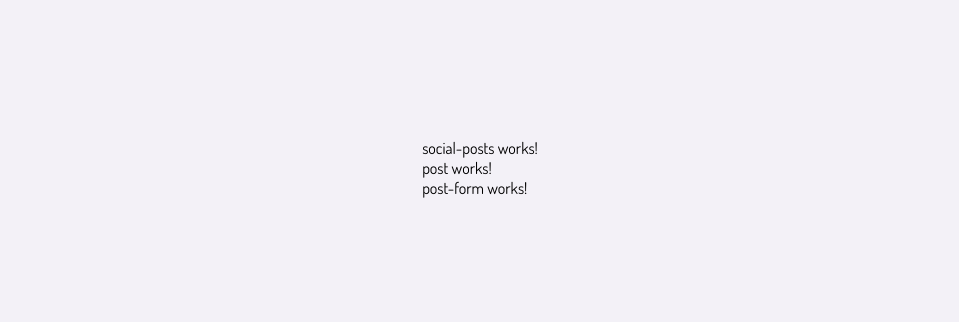
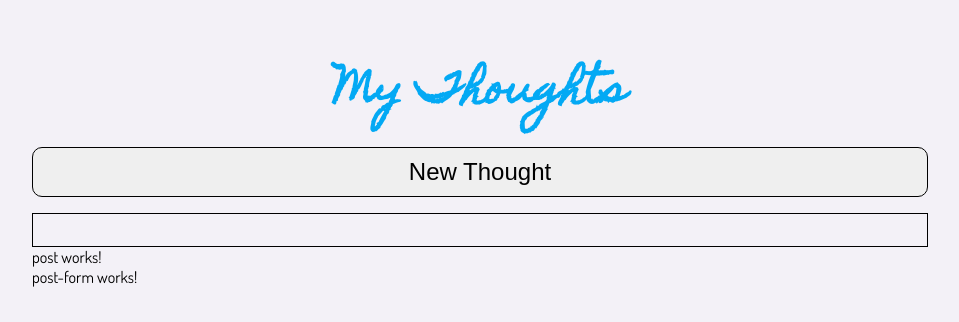
Before and after one commit to Ankur-1980/Angular-Social-Posts-Lab, an Angular app in the folder Social-Posts-Lab/: page / in a window 1280 px wide. Shown: the part 232-554 px from the top of the page, without its empty margins (160-1119 px from the left). Built offline with nearby package versions, Linux system fonts and the light colour scheme.

Commit message:
Social posts basic html & css

```diff
--- a/Social-Posts-Lab/src/app/components/social-posts/social-posts.component.css
+++ b/Social-Posts-Lab/src/app/components/social-posts/social-posts.component.css
@@ -0,0 +1,29 @@
+h1 {
+  font-family: "Homemade Apple", cursive;
+  color: rgb(3, 169, 244);
+  text-align: center;
+  font-size: 2.5rem;
+  margin-bottom: 10px;
+}
+
+.container {
+  width: 70vw;
+}
+
+#new-thought {
+  font-size: 1.5rem;
+  margin-bottom: 1rem;
+}
+
+ul {
+  padding: 0;
+}
+
+.post {
+  font-family: "Dosis", sans-serif;
+  display: flex;
+  align-items: center;
+  justify-content: space-between;
+  border: 1px black solid;
+  padding: 1rem 2rem;
+}
--- a/Social-Posts-Lab/src/app/components/social-posts/social-posts.component.html
+++ b/Social-Posts-Lab/src/app/components/social-posts/social-posts.component.html
@@ -1 +1,7 @@
-<p>social-posts works!</p>
+<section class="container">
+  <h1>My Thoughts</h1>
+  <button class="btn" id="new-thought">New Thought</button>
+  <ul>
+    <li class="post"></li>
+  </ul>
+</section>
--- a/Social-Posts-Lab/src/app/interfaces/post.ts
+++ b/Social-Posts-Lab/src/app/interfaces/post.ts
@@ -1,2 +1,5 @@
 export interface Post {
+  postTitle: string;
+  postContent: string;
+  votes?: number;
 }
--- a/Social-Posts-Lab/src/styles.css
+++ b/Social-Posts-Lab/src/styles.css
@@ -15,5 +15,12 @@ body {
   font-family: "Dosis", sans-serif;
 }
 
+.btn {
+  border: black solid 1px;
+  width: 100%;
+  padding: 10px 0;
+  border-radius: 10px;
+}
+
 /* font-family: 'Homemade Apple', cursive;
 font-family: 'Dosis', sans-serif; */
```
